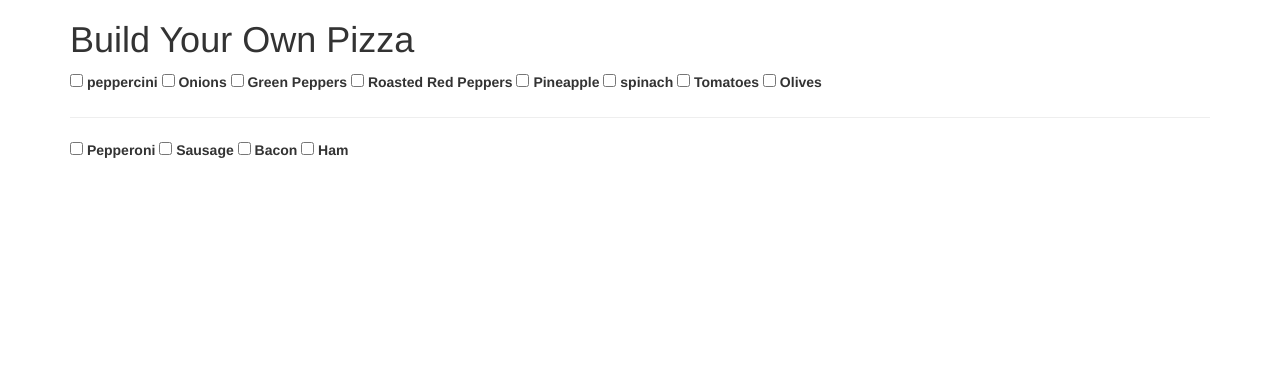
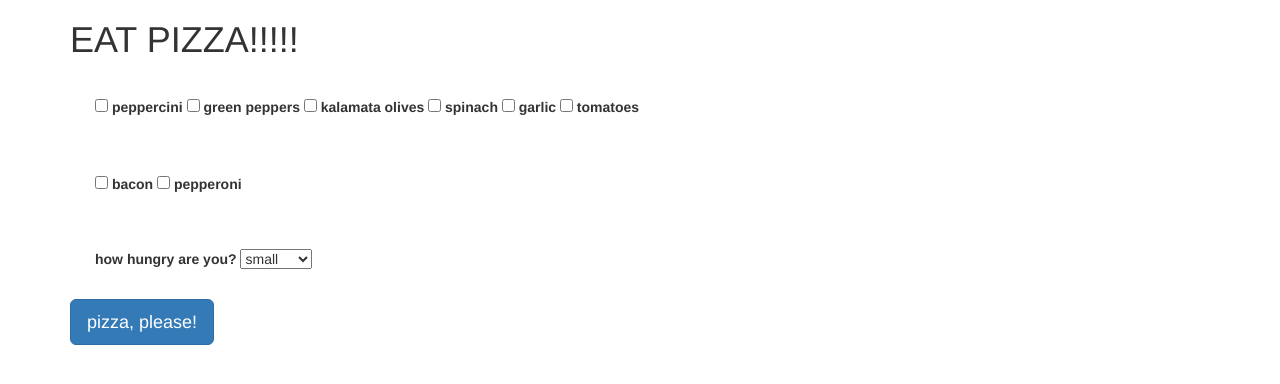
Before and after one commit to timmi89/pizza2, a plain HTML site: page index.html in a window 1280 px wide. Drawn offline with Linux system fonts and the light colour scheme.

Commit message:
spec broke, then fixed, jquery added

```diff
--- a/css/styles.css
+++ b/css/styles.css
@@ -1,3 +1,9 @@
-#result p {
-  display: none;
+.veggies {
+  padding: 25px;
 }
+.meats {
+  padding: 25px;
+}
+.sizeBoxes {
+  padding: 25px;
+}
--- a/index.html
+++ b/index.html
@@ -8,61 +8,63 @@
   <script src="js/bootstrap.min.js"></script>
 
 
-  <title>Pizza</title>
+  <title>pizza, yum</title>
   </head>
   <body>
     <div class="container">
       <div class="header">
-        <h1>Build Your Own Pizza</h1>
+        <h1>EAT PIZZA!!!!!</h1>
       </div>
-      <div class="toppingsbox">
-        <form class="nonmeats">
-          <input type="checkbox" id="peppercini">
+      <div class="boxes">
+        <form class="checkboxes">
+          <div class="veggies">
+
+          <input type="checkbox" id="topping">
           <label for="peppercini" value="peppercini">peppercini</label>
 
-          <input type="checkbox" id="onions">
-          <label for="onions" value="onions">Onions</label>
+          <input type="checkbox" id="topping">
+          <label for="greenPeppers" value="greenPeppers">green peppers</label>
 
-          <input type="checkbox" id="greenpeppers">
-          <label for="greenpeppers" value="greenpeppers">Green Peppers</label>
+          <input type="checkbox" id="topping">
+          <label for="kalamataOlives" value="kalamataOlives">kalamata olives</label>
 
-          <input type="checkbox" id="redpeppers">
-          <label for="redpeppers" value="redpeppers">Roasted Red Peppers</label>
-
-          <input type="checkbox" id="pineapple">
-          <label for="pineapple" value="pineapple">Pineapple</label>
-
-          <input type="checkbox" id="spinach">
+          <input type="checkbox" id="topping">
           <label for="spinach" value="spinach">spinach</label>
 
-          <input type="checkbox" id="tomatoes">
-          <label for="tomatoes" value="tomatoes">Tomatoes</label>
+          <input type="checkbox" id="topping">
+          <label for="garlic" value="garlic">garlic</label>
 
-          <input type="checkbox" id="olives">
-          <label for="olives" value="olives">Olives</label>
+          <input type="checkbox" id="topping">
+          <label for="tomatoes" value="tomatoes">tomatoes</label>
+          </div>
+
+          <div class="meats">
+
+          <input type="checkbox" id="topping">
+          <label for="bacon" value="bacon">bacon</label>
+
+          <input type="checkbox" id="topping">
+          <label for="pepperoni" value="pepperoni">pepperoni</label>
+          </div>
         </form>
-        <hr>
-        <form class="meats">
-          <input type="checkbox" id="pepperoni">
-          <label for="pepperoni" value="pepperoni">Pepperoni</label>
 
-          <input type="checkbox" id="sausage">
-          <label for="sausage" value="sausage">Sausage</label>
+        <div class="sizeBoxes">
 
-          <input type="checkbox" id="bacon">
-          <label for="bacon" value="bacon">Bacon</label>
+          <label for="pizzaSize">how hungry are you?</label>
+         <select class="pizzaSize">
+           <option value="small">small</option>
+           <option value="medium">medium</option>
+           <option value="large">large</option>
+         </select>
+        </div>
+            <button type="button" name="button" class="btn btn-primary btn-lg submit">pizza, please!</button>
+      </div>
+      <div class="selectedtoppings col-sm-6 pull-right">
 
-          <input type="checkbox" id="ham">
-          <label for="ham" value="ham">Ham</label>
-        </form>
-      </div>
-      <div class="selectedtoppings">
+            </div>
+            <div class="">
 
-      </div>
-      <div class="">
-
-        </div>
-      </div>
+              </div>
     </div>
   </body>
 </html>
--- a/js/scripts.js
+++ b/js/scripts.js
@@ -25,8 +25,43 @@ Pizza.prototype.toppingsCostCalc = function(toppings, pizzaSize) {
     }
     return totalCost;
   }
+  $(document).ready(function() {
+    $("button.submit").click(function(event) {
+      event.preventDefault();
 
-$(document).ready(function() {
+      var grabSelectedToppings = function() {
+        toppingsSelected = [];
+        $("#toppings :checked").each(function() {
+          toppingsSelected.push($(this).val());
+        });
+        return toppingsSelected;
+      };
+
+      var newPizza = new Pizza(toppings, pizzaSize, price);
+      var toppings = grabSelectedToppings();
+      var pizzaSize = $("select.pizzaSize").val();
+      var priceToppings = newPizza.toppingsCostCalc(toppings, pizzaSize);
+      var price = newPizza.pizzaPrice(priceToppings, pizzaSize);
+
+      if (toppings.length === 0) {
+        $(".selectedtoppings").show().append("<span class='pizzaInfo'>" + pizzaSize + "<br>" + "total: $" + price + ".00 <br></span><br>");
+      } else {
+        $(".selectedtoppings").show().append("<span class='pizzaInfo'>" + toppings + "<br>" + pizzaSize + "<br>" + "Total: $" + price + ".00 </span><br>");
+      }
 
 
-});
+    });
+  });
+
+
+  // $( "input" ).on( "click", function() {
+  //   $( ".selectedtoppings" ).text(html( $( "input:checked" ).val() ));
+  // });
+
+// $(document).ready(function() {
+//   $("#order").click(function(event){
+//     event.preventDefault();
+//     var toppings= $("input#topp")
+//   }
+//
+// });
```
